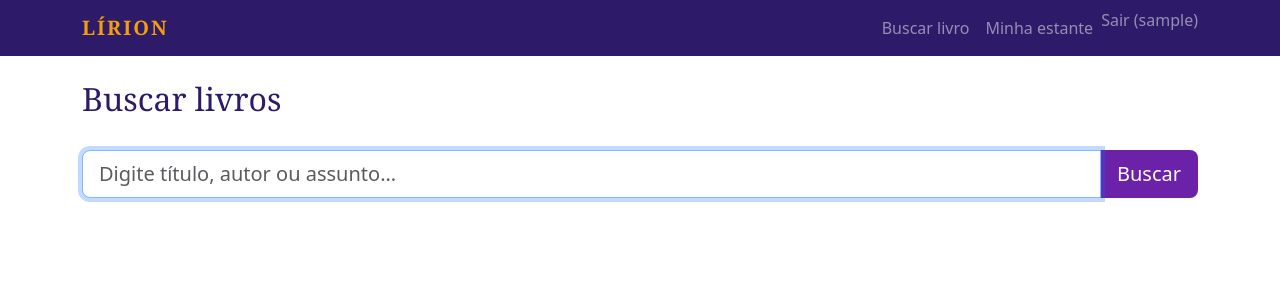
After one commit to Juliannas-003/Lirion, a Django app: page /livros/buscar/ in a window 1280 px wide. The commit adds this page. Shown: the top 300 px of the page. Run offline with Django 5.2, Linux system fonts and the light colour scheme; the visitor is signed in with stand-in values (Sample User, id 1).

Commit message:
Implementação camada 02

```diff
--- a/config/urls.py
+++ b/config/urls.py
@@ -23,4 +23,5 @@ urlpatterns = [
     path('admin/', admin.site.urls),
     path('accounts/', include('django.contrib.auth.urls')),
     path('', include('core.urls')),
+    path('livros/', include('livros.urls')),
 ] + static(settings.MEDIA_URL, document_root=settings.MEDIA_ROOT)
--- /dev/null
+++ b/livros/urls.py
@@ -0,0 +1,12 @@
+from django.urls import path
+from . import views
+
+app_name = 'livros'
+
+urlpatterns = [
+    path('buscar/', views.buscar, name='buscar'),
+    path('adicionar/', views.adicionar, name='adicionar'),
+    path('estante/', views.estante, name='estante'),
+    path('remover/<int:status_id>/', views.remover, name='remover'),
+    path('mudar-status/<int:status_id>/', views.mudar_status, name='mudar_status'),
+]
--- a/livros/views.py
+++ b/livros/views.py
@@ -1,3 +1,155 @@
-from django.shortcuts import render
+from django.shortcuts import render, redirect, get_object_or_404
+from django.contrib.auth.decorators import login_required
+from django.contrib import messages
+from services.openlibrary import buscar_livro
+from .models import Livro, StatusLeitura
 
-# Create your views here.
+
+# =========================================================
+# BUSCA DE LIVROSS
+# ========================================================
+
+@login_required
+def buscar(request):
+    livros = []
+    termo = request.GET.get('q', '').strip()
+
+    if termo:
+        livros = buscar_livro(termo)
+        if not livros:
+            messages.warning(
+                request,
+                f'Nenhum resultado para "{termo}". Tente outro termo.'
+            )
+
+    return render(request, 'livros/buscar.html', {
+        'livros': livros,
+        'termo': termo,
+    })
+
+
+# =============================================================
+# ADD A ESTANTE E + ,
+# =============================================================
+@login_required
+def adicionar(request):
+    if request.method != 'POST':
+        return redirect('livros:buscar')
+
+    # DADOS do form do card de busca (hidden inputs)
+    titulo   = request.POST.get('titulo', '').strip()
+    autor    = request.POST.get('autor', '').strip()
+    capa_url = request.POST.get('capa_url', '').strip()
+    isbn     = request.POST.get('isbn', '').strip()
+    ol_key   = request.POST.get('ol_key', '').strip()
+    ano      = request.POST.get('ano') or None
+    status   = request.POST.get('status', 'quero_ler')
+
+    if not titulo:
+        messages.error(request, 'Título do livro não encontrado.')
+        return redirect('livros:buscar')
+
+    # criação ou get livros
+    livro, _ = Livro.objects.get_or_create(
+        titulo=titulo,
+        autor=autor,
+        defaults={
+            'capa_url': capa_url,
+            'isbn':     isbn,
+            'ol_key':   ol_key,
+            'ano':      ano,
+        }
+    )
+
+    # criar ou atualizar status da leitura
+    status_obj, criado = StatusLeitura.objects.get_or_create(
+        usuario=request.user,
+        livro=livro,
+        defaults={'status': status}
+    )
+
+    if not criado:
+        status_obj.status = status
+        status_obj.save()
+        messages.info(
+            request,
+            f'"{titulo}" já estava na sua estante. Status atualizado para '
+            f'{status_obj.get_status_display()}.'
+        )
+    else:
+        messages.success(
+            request,
+            f'"{titulo}" adicionado à sua estante como '
+            f'{status_obj.get_status_display()}!'
+        )
+
+    return redirect('livros:estante')
+
+
+# ======================================================
+# ESTANTE DO USUÁRIO
+# ======================================================
+@login_required
+def estante(request):
+    #  FILTrar por usuário sempre
+    lendo     = StatusLeitura.objects.filter(
+        usuario=request.user, status='lendo'
+    ).select_related('livro')
+
+    lidos     = StatusLeitura.objects.filter(
+        usuario=request.user, status='lido'
+    ).select_related('livro')
+
+    quero_ler = StatusLeitura.objects.filter(
+        usuario=request.user, status='quero_ler'
+    ).select_related('livro')
+
+    return render(request, 'livros/estante.html', {
+        'lendo':     lendo,
+        'lidos':     lidos,
+        'quero_ler': quero_ler,
+    })
+
+
+# ========================================================
+# REMOÇÃO DE ESTANTE
+# ========================================================
+
+
+@login_required
+def remover(request, status_id):
+    # Filtra por usuario=request.user para garantir que
+    # o usuário remove APENAS os seus próprios livros
+    status_obj = get_object_or_404(
+        StatusLeitura,
+        id=status_id,
+        usuario=request.user
+    )
+    titulo = status_obj.livro.titulo
+    status_obj.delete()
+    messages.success(request, f'"{titulo}" removido da sua estante.')
+    return redirect('livros:estante')
+
+
+# ========================================================
+# MUDAR STATUS
+# ========================================================
+@login_required
+def mudar_status(request, status_id):
+    if request.method != 'POST':
+        return redirect('livros:estante')
+
+    status_obj = get_object_or_404(
+        StatusLeitura,
+        id=status_id,
+        usuario=request.user
+    )
+    novo_status = request.POST.get('status')
+    if novo_status in ['lido', 'lendo', 'quero_ler']:
+        status_obj.status = novo_status
+        status_obj.save()
+        messages.success(
+            request,
+            f'Status de "{status_obj.livro.titulo}" atualizado!'
+        )
+    return redirect('livros:estante')
--- /dev/null
+++ b/services/openlibrary.py
@@ -0,0 +1,38 @@
+import requests
+
+HEADERS = {
+    "User-Agent": "Lirion/1.0 (projeto academico IFBA; contato@estudante.ifba.edu.br)"
+}
+
+def buscar_livro(termo):
+    """
+    Busca livros na Open Library API.
+    Retorna lista de dicts ou lista vazia em caso de falha.
+    """
+    try:
+        resposta = requests.get(
+            "https://openlibrary.org/search.json",
+            params={"q": termo, "limit": 8},
+            headers=HEADERS,
+            timeout=5
+        )
+
+        if resposta.status_code != 200:
+            return []
+
+        livros = []
+        for doc in resposta.json().get("docs", []):
+            cover_id = doc.get("cover_i")
+            livros.append({
+                "titulo":   doc.get("title", ""),
+                "autor":    ", ".join(doc.get("author_name", [])),
+                "isbn":     (doc.get("isbn") or [""])[0],
+                "capa_url": f"https://covers.openlibrary.org/b/id/{cover_id}-M.jpg"
+                            if cover_id else "",
+                "ano":      doc.get("first_publish_year"),
+                "ol_key":   doc.get("key", ""),
+            })
+        return livros
+
+    except requests.RequestException:
+        return []
--- a/templates/base.html
+++ b/templates/base.html
@@ -16,7 +16,9 @@
             </a>
             <div class="navbar-nav ms-auto">
                 {% if user.is_authenticated %}
-                    <a class="nav-link text-white-50" href="/livros/buscar/">Buscar livro</a>
+                    <a class="nav-link text-white-50" href="{% url 'livros:buscar' %}">Buscar livro</a>
+                    <!-- Link pra estante -->
+                    <a class="nav-link text-white-50" href="{% url 'livros:estante' %}">Minha estante</a>
                     <form method="post" action="/accounts/logout/" style="display:inline;">
                         {% csrf_token %}
                         <button type="submit" class="nav-link text-white-50 btn btn-link p-0 border-0">
--- /dev/null
+++ b/templates/livros/buscar.html
@@ -0,0 +1,88 @@
+{% extends 'base.html' %}
+{% block title %}Buscar livros — Lírion{% endblock %}
+
+{% block content %}
+<div class="d-flex justify-content-between align-items-center mb-4">
+    <h2 style="font-family: Georgia, serif; color: #2D1B69;">Buscar livros</h2>
+</div>
+
+<form method="get" class="mb-4">
+    <div class="input-group">
+        <input
+            type="text"
+            name="q"
+            value="{{ termo }}"
+            placeholder="Digite título, autor ou assunto..."
+            class="form-control form-control-lg"
+            autofocus
+        >
+        <button type="submit" class="btn btn-lg"
+                style="background-color: #6B21A8; color: white;">
+            Buscar
+        </button>
+    </div>
+</form>
+
+{% if termo and not livros %}
+    <div class="alert alert-warning">
+        Nenhum resultado para "<strong>{{ termo }}</strong>".
+        Tente um termo diferente.
+    </div>
+{% endif %}
+
+<div class="row row-cols-1 row-cols-md-4 g-3">
+{% for livro in livros %}
+    <div class="col">
+        <div class="card h-100 shadow-sm">
+
+            {% if livro.capa_url %}
+                <img
+                    src="{{ livro.capa_url }}"
+                    class="card-img-top"
+                    alt="Capa de {{ livro.titulo }}"
+                    style="height: 200px; object-fit: cover;"
+                    onerror="this.style.display='none'"
+                >
+            {% else %}
+                <div class="d-flex align-items-center justify-content-center bg-light"
+                     style="height: 200px;">
+                    <span class="text-muted" style="font-size: 2rem;">📚</span>
+                </div>
+            {% endif %}
+
+            <div class="card-body">
+                <h6 class="card-title fw-bold">{{ livro.titulo }}</h6>
+                <p class="card-text text-muted small mb-1">{{ livro.autor }}</p>
+                {% if livro.ano %}
+                    <p class="card-text text-muted small">{{ livro.ano }}</p>
+                {% endif %}
+            </div>
+
+            <div class="card-footer bg-white border-0 pb-3">
+                <form method="post" action="{% url 'livros:adicionar' %}">
+                    {% csrf_token %}
+                    <input type="hidden" name="titulo"   value="{{ livro.titulo }}">
+                    <input type="hidden" name="autor"    value="{{ livro.autor }}">
+                    <input type="hidden" name="capa_url" value="{{ livro.capa_url }}">
+                    <input type="hidden" name="isbn"     value="{{ livro.isbn }}">
+                    <input type="hidden" name="ol_key"   value="{{ livro.ol_key }}">
+                    <input type="hidden" name="ano"      value="{{ livro.ano }}">
+
+                    <select name="status" class="form-select form-select-sm mb-2">
+                        <option value="quero_ler">📌 Quero ler</option>
+                        <option value="lendo">📖 Lendo agora</option>
+                        <option value="lido">✅ Já li</option>
+                    </select>
+
+                    <button type="submit" class="btn btn-sm w-100"
+                            style="background-color: #6B21A8; color: white;">
+                        + Adicionar à estante
+                    </button>
+                </form>
+            </div>
+
+        </div>
+    </div>
+{% endfor %}
+</div>
+{% endblock %}
```
Also changed, not shown: templates/livros/_secao_estante.html (added, +79 -0 lines), templates/livros/estante.html (added, +17 -0 lines), services/__init__.py (added).
